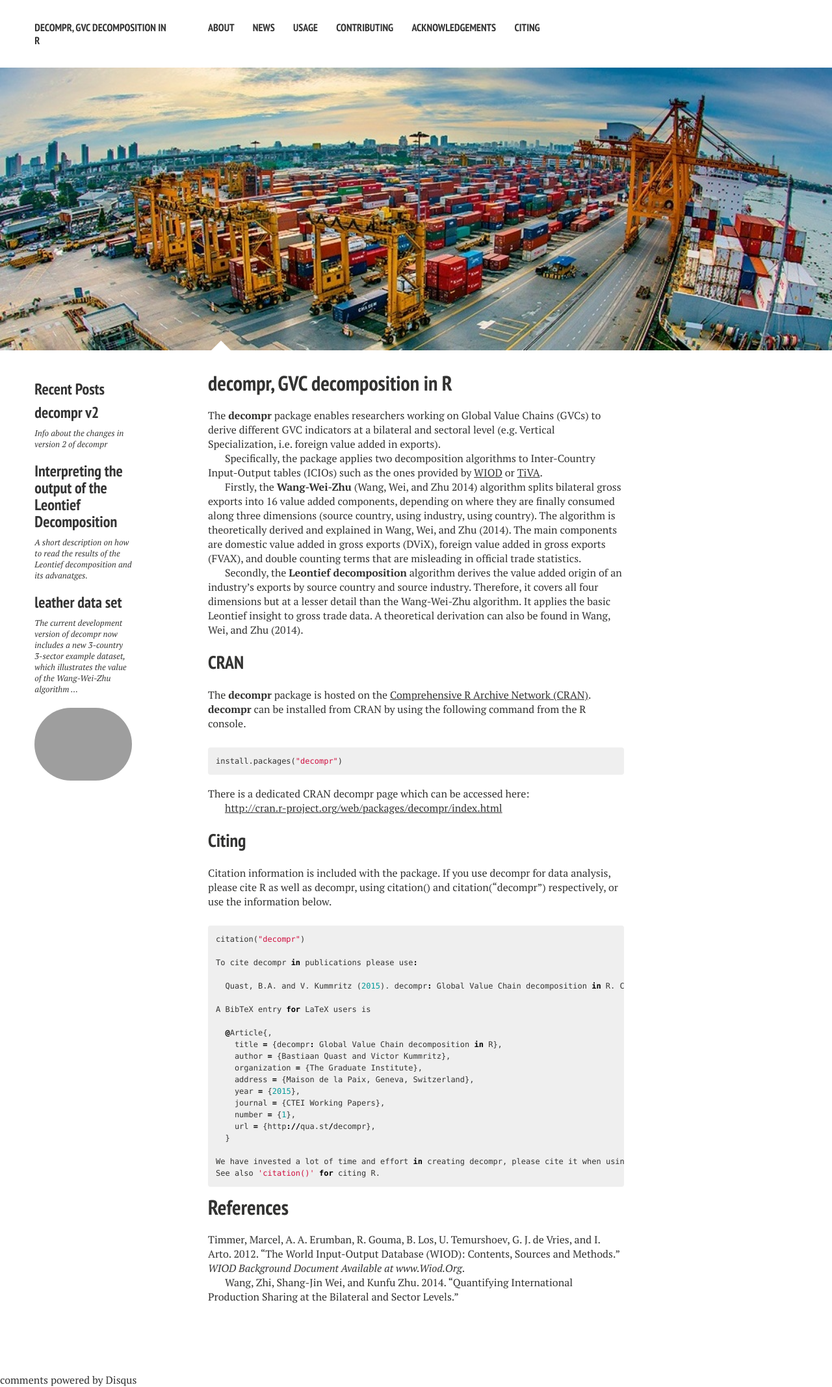
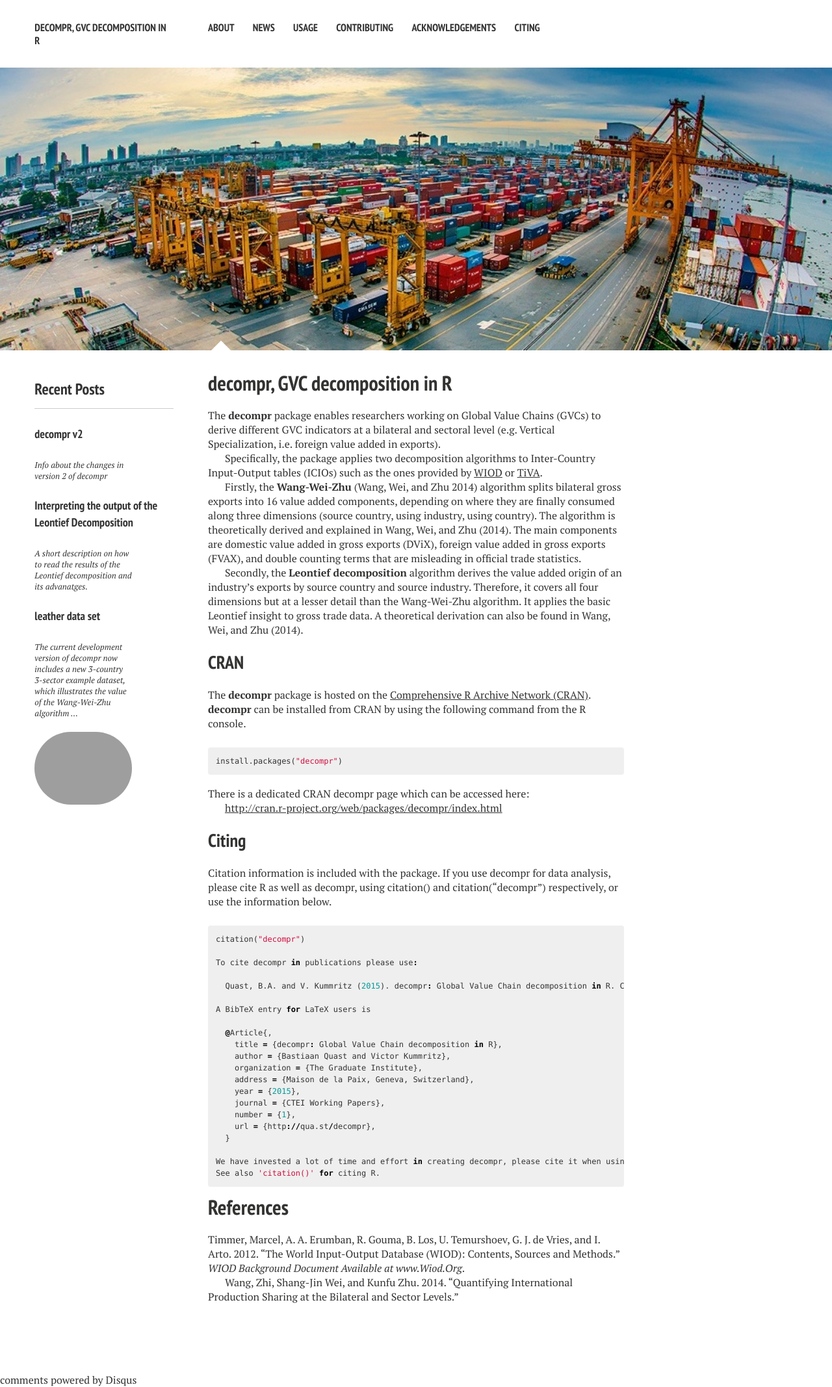
Before and after one commit to bquast/decompr, a Jekyll site: the page built from index.md, in a window 1280 px wide. Shown: the whole page at 65% size. Built offline with Jekyll 4.4.1, drawn with Linux system fonts in a browser that asks for light colours; nearby versions of some CDN libraries; comment, search, counter and statistics services are not loaded.

Commit message:
remove link-post, resize post titles add line

```diff
--- a/_layouts/home.html
+++ b/_layouts/home.html
@@ -31,14 +31,11 @@
 <div id="main" role="main">
   <div class="article-author-side">
     <h3><a href="{{ site.url }}/posts/">Recent Posts</a></h3>
+    <hr>
     {% for post in site.posts limit:3 %}
     <article>
-      {% if post.link %}
-        <h3 class="link-post"><a href="{{ site.url }}{{ post.url }}" title="{{ post.title }}">{{ post.title }}</a> <a href="{{ post.link }}" target="_blank" title="{{ post.title }}"><i class="fa fa-link"></i></h3>
-      {% else %}
-        <h3><a href="{{ site.url }}{{ post.url }}" title="{{ post.title }}">{{ post.title }}</a></h3>
-        <p>{{ post.excerpt | strip_html | truncate: 160 }}</p>
-      {% endif %}
+      <h4><a href="{{ site.url }}{{ post.url }}" title="{{ post.title }}">{{ post.title }}</a></h4>
+      <p>{{ post.excerpt | strip_html | truncate: 160 }}</p>
     </article>
     {% endfor %}
     {% include _author-bio.html %}
```
